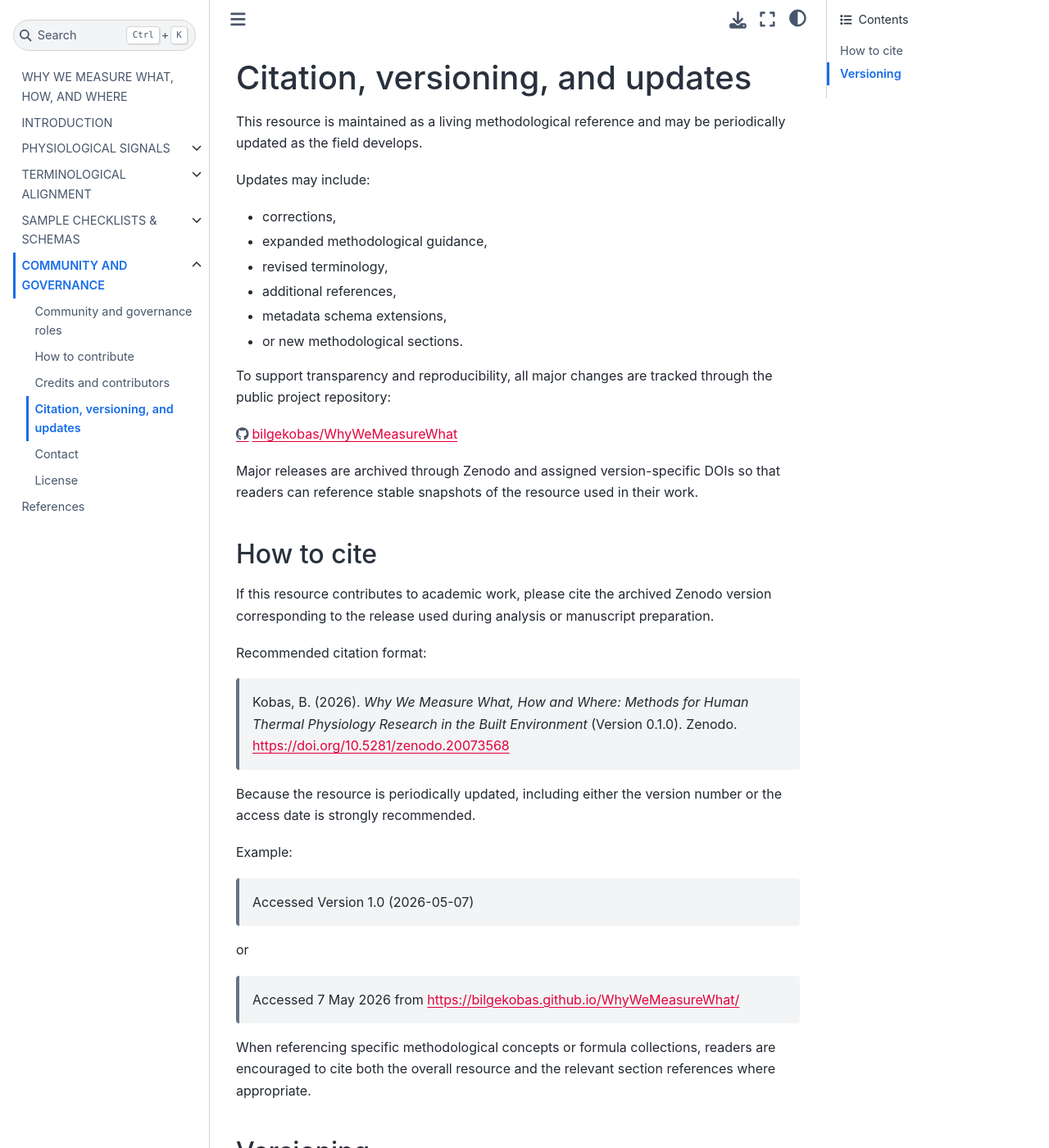
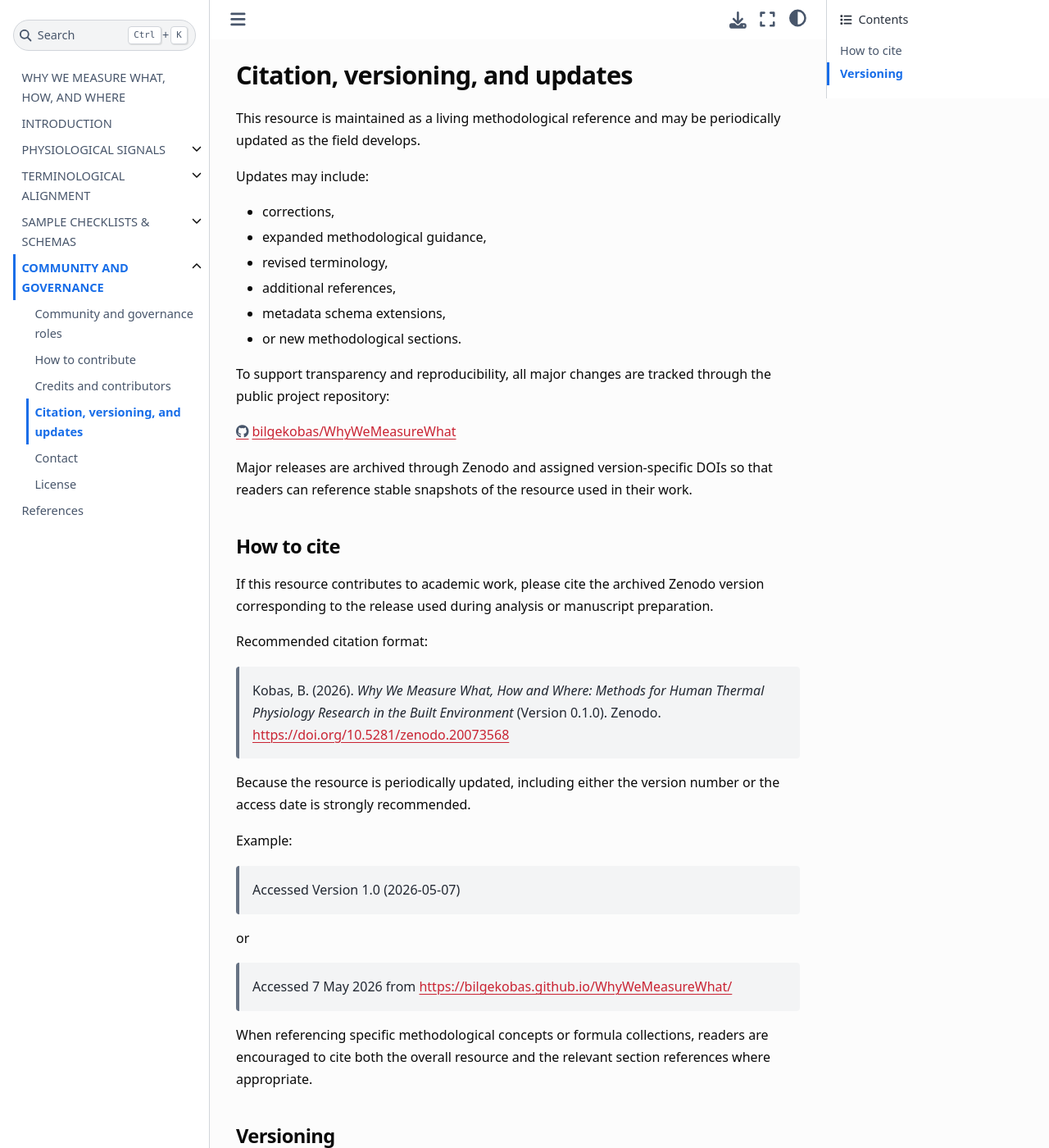
Before and after one commit to bilgekobas/WhyWeMeasureWhat, a Jupyter Book: the page built from book/content/contribution/how-to-cite.md, in a window 1280 px wide and 1400 px high. Shown: the whole window at 82% size. Built offline with Jupyter Book 1.0.4 settings and Sphinx 7.4.7 and the Sphinx Book theme 1.1.4, drawn with Linux system fonts in a browser that asks for light colours.

Commit message:
Apply Atlas-inspired typography to wiki
* Adopt Atlas-inspired academic typography and table styling

* Load IBM Plex font families for wiki

* Add HTML preview artifact workflow

```diff
--- a/book/_config.yml
+++ b/book/_config.yml
@@ -15,7 +15,7 @@ html:
   extra_head: |
     <link rel="preconnect" href="https://fonts.googleapis.com">
     <link rel="preconnect" href="https://fonts.gstatic.com" crossorigin>
-    <link href="https://fonts.googleapis.com/css2?family=Barlow+Semi+Condensed:wght@300;400;500;600;700;800&display=swap" rel="stylesheet">
+    <link href="https://fonts.googleapis.com/css2?family=IBM+Plex+Mono:wght@400;500;600&family=IBM+Plex+Sans:wght@400;500;600;700&display=swap" rel="stylesheet">
 
   extra_path:
     - assets
--- a/book/_static/custom.css
+++ b/book/_static/custom.css
@@ -1,273 +1,116 @@
-/* Remove only the very top branding section */
-.bd-sidebar-primary .navbar-brand {
-    display: none !important;
+/* Atlas-inspired typography for the methodological wiki.
+   Keeps Jupyter Book layout and existing content intact. */
+:root {
+  --wwmw-blue: #343434;
+  --wwmw-red: #c92332;
+  --wwmw-paper: #fcfcfc;
+  --wwmw-ink: #0a0a0a;
+  --wwmw-muted: #4a4a4a;
+  --wwmw-faint: #737373;
+  --wwmw-line: #e4e4e4;
+  --wwmw-accent: #c92332;
+  --wwmw-sans: "IBM Plex Sans", system-ui, sans-serif;
+  --wwmw-mono: "IBM Plex Mono", ui-monospace, monospace;
 }
-
-
-/* Sidebar title block
-.bd-sidebar .navbar-brand {
-    font-family: "Helvetica Neue", Arial, sans-serif;
-    font-size: 13px;
-    font-weight: 500;
-    letter-spacing: 0.08em;
-    text-transform: uppercase;
-    line-height: 1.3;
+html { font-size: 16px; }
+body {
+  font-family: var(--wwmw-sans);
+  background: var(--wwmw-paper);
+  color: var(--wwmw-ink);
+  -webkit-font-smoothing: antialiased;
 }
-
-/* Remove extra spacing
-.bd-sidebar .navbar-brand p {
-    margin: 0;
+.bd-sidebar-primary .navbar-brand { display: none !important; }
+.bd-main .bd-content .bd-article-container {
+  min-height: calc(100vh - 220px);
+  display: flex;
+  flex-direction: column;
 }
-*/
-
-.bd-main .bd-content .bd-article-container {
-    min-height: calc(100vh - 220px);
-    display: flex;
-    flex-direction: column;
+.bd-article-container .bd-article { flex-grow: 1; }
+.bd-article-container .bd-article > p,
+.bd-article-container .bd-article > ul,
+.bd-article-container .bd-article > ol { max-width: 76ch; }
+.bd-article p, .bd-article li { line-height: 1.68; }
+.bd-article p { margin-bottom: 1.05rem; }
+.bd-article h1, .bd-article h2, .bd-article h3,
+.bd-article h4, .bd-article h5 {
+  font-family: var(--wwmw-sans);
+  color: var(--wwmw-ink);
+  letter-spacing: -0.025em;
+  line-height: 1.25;
 }
-
-.bd-article-container .bd-article {
-    flex-grow: 1;
+.bd-article h1 { font-size: clamp(1.75rem, 2.4vw, 2.2rem); font-weight: 600; margin-bottom: 1.3rem; }
+.bd-article h2 { font-size: 1.48rem; font-weight: 600; margin-top: 2.6rem; }
+.bd-article h3 { font-size: 1.18rem; font-weight: 600; margin-top: 2rem; }
+.bd-article h4 { font-size: 1.03rem; font-weight: 600; }
+.bd-sidebar, .bd-sidebar a, .bd-header, .bd-toc { font-family: var(--wwmw-sans); }
+.bd-sidebar a { font-size: .91rem; }
+.bd-article code, .bd-article pre, .font-data { font-family: var(--wwmw-mono); }
+.bd-article code { font-size: .88em; }
+.bd-article a { text-underline-offset: .17em; }
+.bd-article a[href*="#label-"] { color: var(--wwmw-blue); text-decoration: underline; text-decoration-color: #bcbcbc; }
+.bd-article a[href*="#id"] { color: var(--wwmw-blue); text-decoration: underline; }
+.bd-article a[href^="http"] { color: var(--wwmw-accent); }
+.bd-article a:hover { text-decoration-thickness: 2px; }
+a:focus-visible, button:focus-visible, input:focus-visible {
+  outline: 2px solid var(--wwmw-accent);
+  outline-offset: 2px;
 }
-
-:root {
-    --wwmw-blue: #0033cc;
-    --wwmw-red: #e2003b;
-}
-
-/* ========================================
-   GLOBAL TABLE STYLE
-   ======================================== */
-
 table {
   border-collapse: collapse;
   width: 100%;
-  margin: 1rem 0;
-  font-size: 0.92rem;
+  margin: 1.35rem 0;
+  font-size: .89rem;
   table-layout: auto;
 }
-
-table th,
-table td {
-  padding: 0.45rem 0.65rem;
+table th, table td {
+  padding: .56rem .72rem;
   vertical-align: top;
-  border: 1px solid #e0e0e0;
+  border: 1px solid var(--wwmw-line);
   white-space: normal;
 }
-
-table th {
-  background-color: #f5f6f7;
-  font-weight: 600;
-  text-align: left;
+table th { background: #f6f6f6; font-weight: 600; text-align: left; }
+table tbody tr:nth-child(even) { background: #fafafa; }
+table tbody tr:hover { background: #f5f5f5; }
+table thead th { position: sticky; top: 0; z-index: 2; background: #f6f6f6; }
+table caption { caption-side: top; text-align: left; font-weight: 600; margin-bottom: .55rem; }
+.wide-table { overflow-x: auto; -webkit-overflow-scrolling: touch; width: 100%; }
+.wide-table table { min-width: 1400px; white-space: nowrap; }
+.mst-table table { min-width: 1600px; }
+.mst-table th, .mst-table td { white-space: nowrap; }
+.mst-table table tbody tr:has(td:first-child strong) td { border-top: 2px solid #737373; }
+.glossary-entry {
+  margin: 1.6rem 0 2rem;
+  padding: 1.15rem 1.35rem;
+  border: 1px solid var(--wwmw-line);
+  border-radius: 3px;
 }
-
-table tbody tr:nth-child(even) {
-  background-color: #fafafa;
+.glossary-entry-title { margin: 0 0 .85rem; font-size: 1.24rem; font-weight: 600; line-height: 1.3; }
+.glossary-spec { width: 100%; border-collapse: collapse; table-layout: fixed; }
+.glossary-spec th, .glossary-spec td { border: none; padding: .38rem 0; vertical-align: top; text-align: left; }
+.glossary-spec th { width: 190px; font-weight: 600; color: inherit; background: none; }
+.glossary-spec td { line-height: 1.55; }
+.glossary-search {
+  display: block; width: 100%; max-width: 100%; box-sizing: border-box;
+  padding: .68rem .85rem; margin: 1rem 0 1.5rem;
+  font: inherit; font-size: .96rem; line-height: 1.4;
+  border: 1px solid var(--wwmw-line);
+  border-radius: 3px;
 }
-
-table tbody tr:hover {
-  background-color: #f1f5f9;
+.back-to-top {
+  position: fixed; bottom: 32px; left: 50%; transform: translateX(-50%);
+  z-index: 999; width: 42px; height: 42px; padding: 0;
+  border: 0; border-radius: 50%; background: var(--wwmw-ink);
+  color: white; font-size: .85rem; font-weight: 500; cursor: pointer;
+  box-shadow: 0 3px 10px rgba(0,0,0,.13);
+  opacity: 0; pointer-events: none;
+  transition: opacity .25s ease, transform .25s ease;
 }
-
-table thead th {
-  position: sticky;
-  top: 0;
-  z-index: 2;
-  background-color: #f5f6f7;
+.back-to-top.visible { opacity: 1; pointer-events: auto; }
+.back-to-top:hover { background: var(--wwmw-accent); transform: translateX(-50%) translateY(-2px); }
+@media (max-width: 768px) {
+  .bd-article h1 { font-size: 1.7rem; }
+  .glossary-spec th { width: 125px; }
 }
-
-/* ========================================
-   WIDE TABLE SUPPORT
-   ======================================== */
-
-.wide-table {
-  overflow-x: auto;
-  -webkit-overflow-scrolling: touch;
-  width: 100%;
+@media (prefers-reduced-motion: reduce) {
+  .back-to-top { transition: none; }
 }
-
-.wide-table table {
-  min-width: 1400px;
-  white-space: nowrap;
-}
-
-/* ========================================
-   MST MATRIX TABLE (PRE-FORMATTED)
-   ======================================== */
-
-.mst-table table {
-  min-width: 1600px;
-}
-
-.mst-table th,
-.mst-table td {
-  white-space: nowrap;
-}
-
-.mst-table table tbody tr:has(td:first-child strong) td {
-    border-top: 2px solid #666;
-}
-
-/* ========================================
-   LINK STYLING
-   ======================================== */
-
-/*GLOSSARY LINKS*/
-a[href*="#label-"] {
-  color: var(--wwmw-blue) !important;
-  text-decoration: none;
-}
-
-/*CITATIONS*/
-a[href*="#id"] {
-  color: var(--wwmw-blue) !important;
-  text-decoration: underline;
-}
-
-/*EXTERNAL LINKS*/
-a[href^="http"] {
-  color: var(--wwmw-red); /* or the green  color: #d6da2d;*/
-}
-
-
-/* ========================================
-   CAPTION STYLING
-   ======================================== */
-
-table caption {
-  caption-side: top;
-  text-align: left;
-  font-weight: 600;
-  margin-bottom: 0.4rem;
-}
-
-/* ========================================
-   GLOSSARY ENTRIES
-   ======================================== */
-
-.glossary-entry {
-  margin: 1.5rem 0 2rem 0;
-  padding: 1rem 1.2rem;
-  border: 1px solid #e0e0e0;
-  border-radius: 6px;
-}
-
-.glossary-entry-title {
-  margin: 0 0 0.8rem 0;
-  font-size: 1.35rem;
-  font-weight: 700;
-  line-height: 1.2;
-}
-
-.glossary-spec {
-  width: 100%;
-  border-collapse: collapse;
-  table-layout: fixed;
-}
-
-.glossary-spec th,
-.glossary-spec td {
-  border: none;
-  padding: 0.3rem 0;
-  vertical-align: top;
-  text-align: left;
-}
-
-.glossary-spec th {
-  width: 190px;
-  font-weight: 600;
-  color: inherit;
-  background: none;
-}
-
-.glossary-spec td {
-  line-height: 1.45;
-}
-
-.glossary-search {
-  display: block;
-  width: 100%;
-  box-sizing: border-box;
-  padding: 0.65rem 0.85rem;
-  margin: 1rem 0 1.5rem 0;
-  font-size: 1rem;
-}
-
-.back-to-top {
-  position: fixed;
-  bottom: 32px;
-  left: 50%;
-  transform: translateX(-50%);
-  z-index: 999;
-
-  padding: 0.45rem 0.9rem;
-  border: 1px solid rgba(0, 0, 0, 0.15);
-  border-radius: 999px;
-
-  background: rgba(255, 255, 255, 0.9);
-  color: #444;
-  font-size: 0.85rem;
-  font-weight: 400;
-
-  cursor: pointer;
-
-  box-shadow: 0 2px 6px rgba(0,0,0,0.08);
-  backdrop-filter: blur(4px);
-}
-
-.back-to-top:hover {
-  background: var(--wwmw-red);
-  color: white;
-  border-color: var(--wwmw-red);
-}
-/* ========================================
-   GLOSSARY SEARCH + NAVIGATION
-   ======================================== */
-
-.glossary-search {
-  display: block;
-  width: 100%;
-  max-width: 100%;
-  box-sizing: border-box;
-  padding: 0.65rem 0.85rem;
-  margin: 1rem 0 1.5rem 0;
-  font-size: 1rem;
-  line-height: 1.4;
-}
-
-.back-to-top {
-  position: fixed;
-  bottom: 32px;
-  left: 50%;
-  transform: translateX(-50%);
-  z-index: 999;
-
-  width: 42px;
-  height: 42px;
-  padding: 0;
-
-  border: none;
-  border-radius: 50%;
-  background: var(--wwmw-blue);
-  color: white;
-
-  font-size: 0.85rem;
-  font-weight: 500;
-  cursor: pointer;
-
-  box-shadow: 0 3px 10px rgba(0,0,0,0.18);
-
-  opacity: 0;
-  pointer-events: none;
-  transition: opacity 0.25s ease, transform 0.25s ease;
-}
-
-.back-to-top.visible {
-  opacity: 1;
-  pointer-events: auto;
-}
-
-.back-to-top:hover {
-  background: var(--wwmw-blue);
-  transform: translateX(-50%) translateY(-2px);
-}
```
Also changed, not shown: 1 other file.
